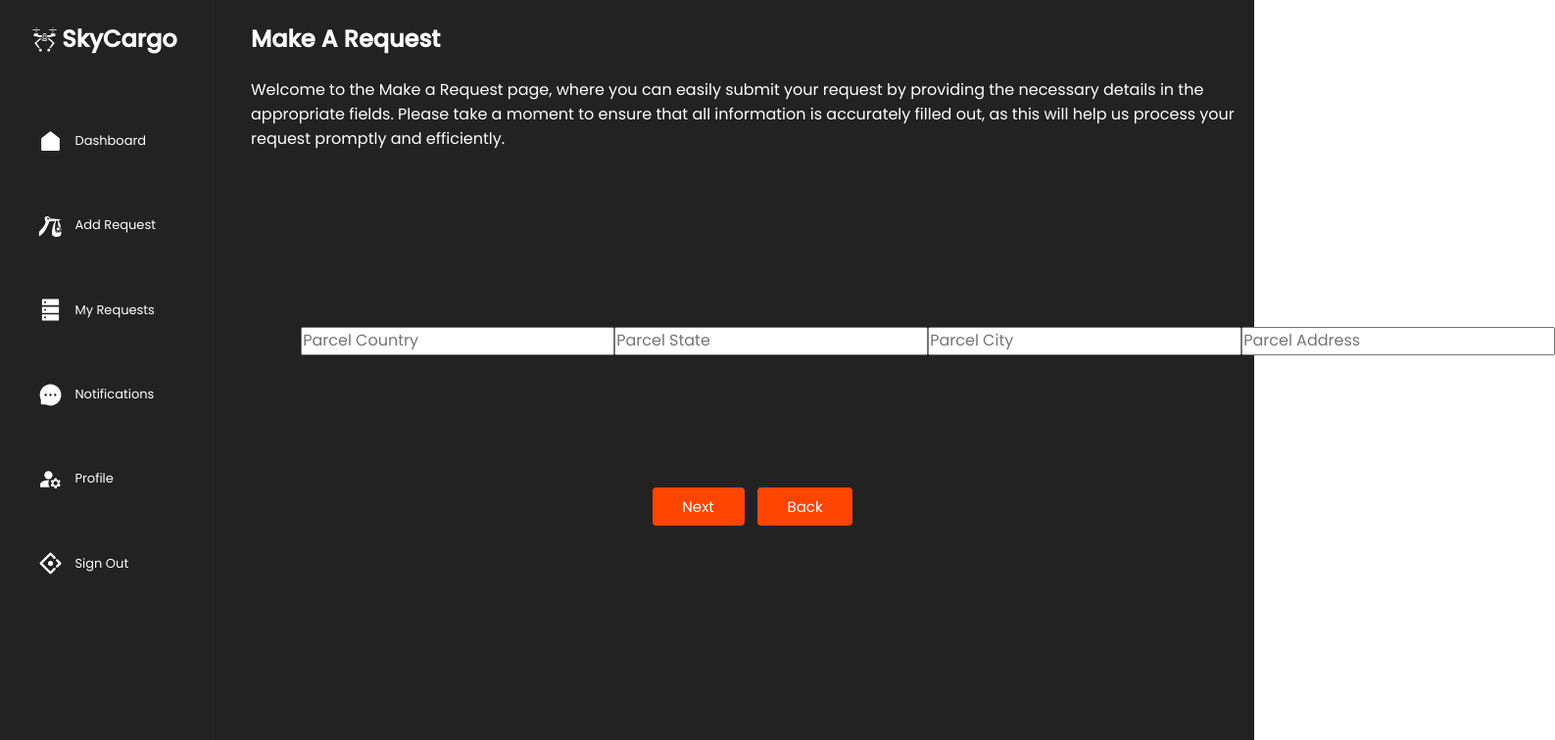
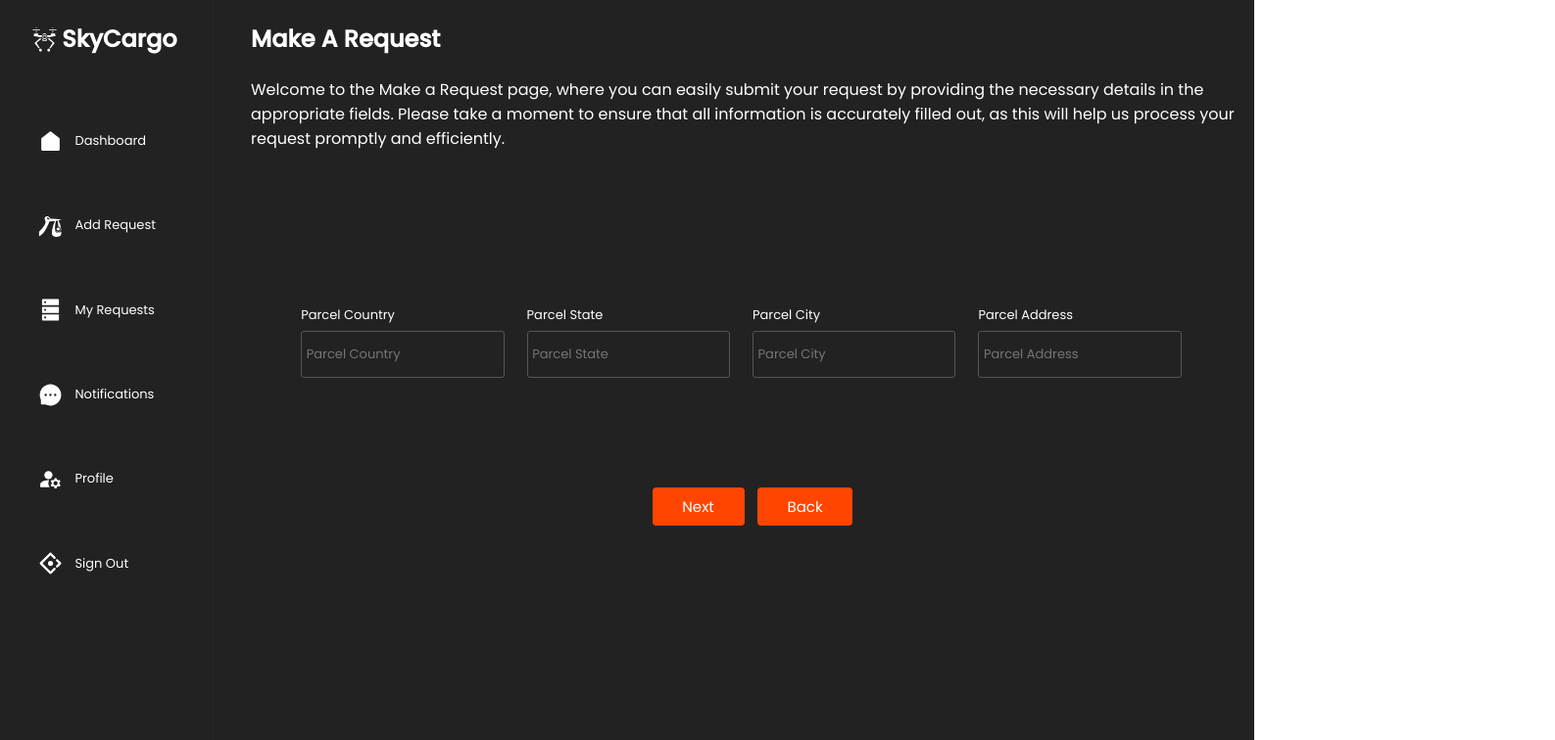
Before and after one commit to kingsleyhenz/EVTOL-FRONT, a React (Create React App) app: page /add-req in a window 1280 px wide. Shown: the top 756 px of the page at 98% size, 1587 px wide, since content can reach past the window. Built offline with nearby package versions, Linux system fonts and the light colour scheme.

Commit message:
User Request Form Restyle

```diff
--- a/src/Component/requestModal.js
+++ b/src/Component/requestModal.js
@@ -5,20 +5,16 @@ import "../Stylesheet/User/user-add.css";
 function RequestMod() {
   const iconStyle = { width: rem(12), height: rem(12) };
 
-  // Array of tab values
   const tabValues = ["first", "second", "third", "fourth", "fifth"];
 
-  // State to track the current tab index
   const [currentIndex, setCurrentIndex] = useState(0);
 
-  // Function to handle Next button click
   const handleNext = () => {
     if (currentIndex < tabValues.length - 1) {
       setCurrentIndex((prevIndex) => prevIndex + 1);
     }
   };
 
-  // Function to handle Back button click
   const handleBack = () => {
     if (currentIndex > 0) {
       setCurrentIndex((prevIndex) => prevIndex - 1);
@@ -30,7 +26,7 @@ function RequestMod() {
       color="orangered"
       variant="pills"
       radius="sm"
-      value={tabValues[currentIndex]} // Set the current tab value based on the index
+      value={tabValues[currentIndex]}
       orientation="vertical"
       className="root"
       placement="right"
@@ -45,34 +41,86 @@ function RequestMod() {
       </Tabs.List>
 
       <Tabs.Panel value="first" className="panel">
+        <div className="panel-inp">
+          <label>Parcel Country</label>
           <input type="text" placeholder="Parcel Country" />
+        </div>
+        <div className="panel-inp">
+          <label>Parcel State</label>
           <input type="text" placeholder="Parcel State" />
+        </div>
+        <div className="panel-inp">
+          <label>Parcel City</label>
           <input type="text" placeholder="Parcel City" />
+        </div>
+        <div className="panel-inp">
+          <label>Parcel Address</label>
           <input type="text" placeholder="Parcel Address" />
+        </div>
       </Tabs.Panel>
 
       <Tabs.Panel value="second" className="panel">
+        <div className="panel-inp">
+          <label>Recipient Country</label>
           <input type="text" placeholder="Recipient Country" />
+        </div>
+        <div className="panel-inp">
+          <label>Recipient State</label>
           <input type="text" placeholder="Recipient State" />
+        </div>
+        <div className="panel-inp">
+          <label>Recipient City</label>
           <input type="text" placeholder="Recipient City" />
+        </div>
+        <div className="panel-inp">
+          <label>Recipient Address</label>
           <input type="text" placeholder="Recipient Address" />
+        </div>
       </Tabs.Panel>
 
       <Tabs.Panel value="third" className="panel shorter">
+        <div className="panel-inp">
+          <label>Recipient Name</label>
           <input type="text" placeholder="Recipient Name" />
+        </div>
+        <div className="panel-inp">
+          <label>Recipient Email</label>
           <input type="text" placeholder="Recipient Email" />
+        </div>
+        <div className="panel-inp">
+          <label>Recipient Phone</label>
           <input type="text" placeholder="Recipient Phone" />
+        </div>
       </Tabs.Panel>
 
       <Tabs.Panel value="fourth" className="panel">
+        <div className="panel-inp">
+          <label>Parcel Name</label>
           <input type="text" placeholder="Parcel Name" />
+        </div>
+        <div className="panel-inp">
+          <label>Parcel Width</label>
           <input type="number" placeholder="Parcel Width" />
+        </div>
+        <div className="panel-inp">
+          <label>Parcel Length</label>
           <input type="number" placeholder="Parcel Length" />
+        </div>
+        <div className="panel-inp">
+          <label>Parcel Height</label>
           <input type="number" placeholder="Parcel Height" />
+        </div>
       </Tabs.Panel>
 
       <Tabs.Panel value="fifth" className="panel">
-        <Textarea resize="vertical" placeholder="Parcel Description" className="p-desc" />
+        <div className="panel-inp">
+          <label>Parcel Description</label>
+          <Textarea
+            resize="vertical"
+            placeholder="Parcel Description"
+            className="p-desc"
+          />
+        </div>
       </Tabs.Panel>
     </Tabs>
   );
--- a/src/Stylesheet/User/user-add.css
+++ b/src/Stylesheet/User/user-add.css
@@ -49,23 +49,38 @@
     width: 90%;
     height: 10px !important;
 }
+.panel-inp{
+    width: 25%;
+    height: 25%;
+    /* background-color: red; */
+    display: flex;
+    flex-direction: column;
+    justify-content: space-between;
+}
+.panel-inp > label{
+    font-size: 13px;
+    color: white;
+}
 .panel-inp > input{
-    background-color: white;
-    height: 17%;
-    width: 23%;
+    background-color: transparent;
+    height: 65%;
+    width: 90%;
     border: none;
-    border: 3px solid rgb(39, 39, 39);
+    border: 1px solid rgb(85, 85, 85);
     border-radius: 3px;
-    color: black;
     outline: none;
-    padding-left: 1%;
+    color: white;
+    padding-left: 2%;
     font-size: 13px;
 }
 .shorter{
-    width: 70% !important;
+    width: 90% !important;
+}
+.shorter > .panel-inp{
+    width: 30%;
 }
 .shorter > input{
-    width: 30%;
+    width: 100%;
 }
 
 .p-desc{
```
Lines whose indentation alone changed are shown as unchanged.
